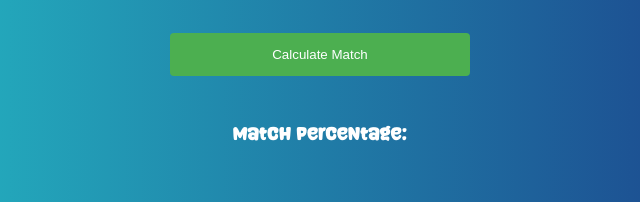
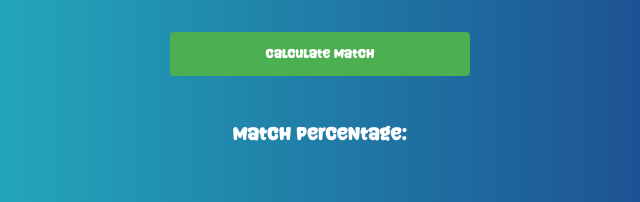
Before and after one commit to electropus/Simple-LoverTest, a plain HTML site: page index.html in a window 1280 px wide. Shown: the part 574-776 px from the top of the page, 320-960 px from the left. Drawn offline with Linux system fonts and the light colour scheme.

Commit message:
made the button have a font too

```diff
--- a/style.css
+++ b/style.css
@@ -91,8 +91,10 @@ button[type="button"] {
   border: none;
   border-radius: 4px;
   cursor: pointer;
+  font-family: "Cartoon";
 }
 
 button[type="button"]:hover {
   background-color: #45a049;
+  font-family: "Cartoon";
 }
```
